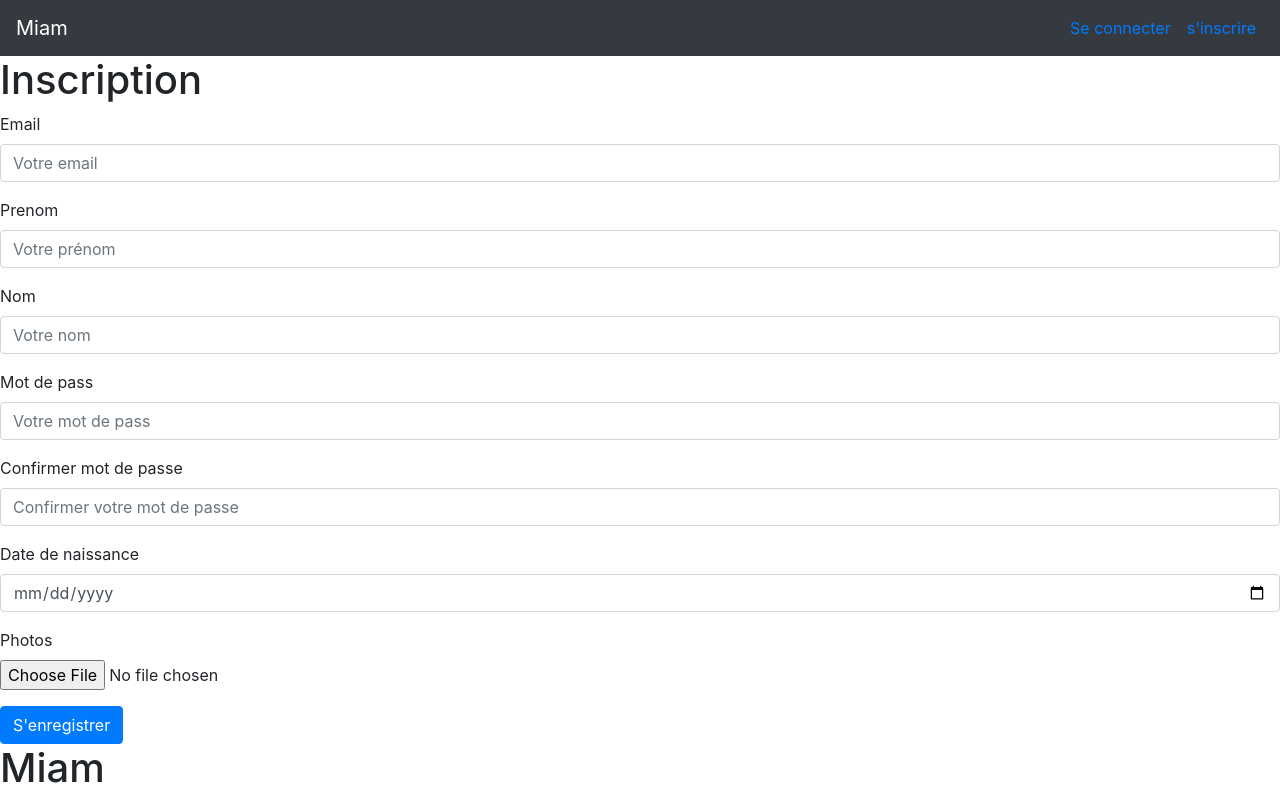
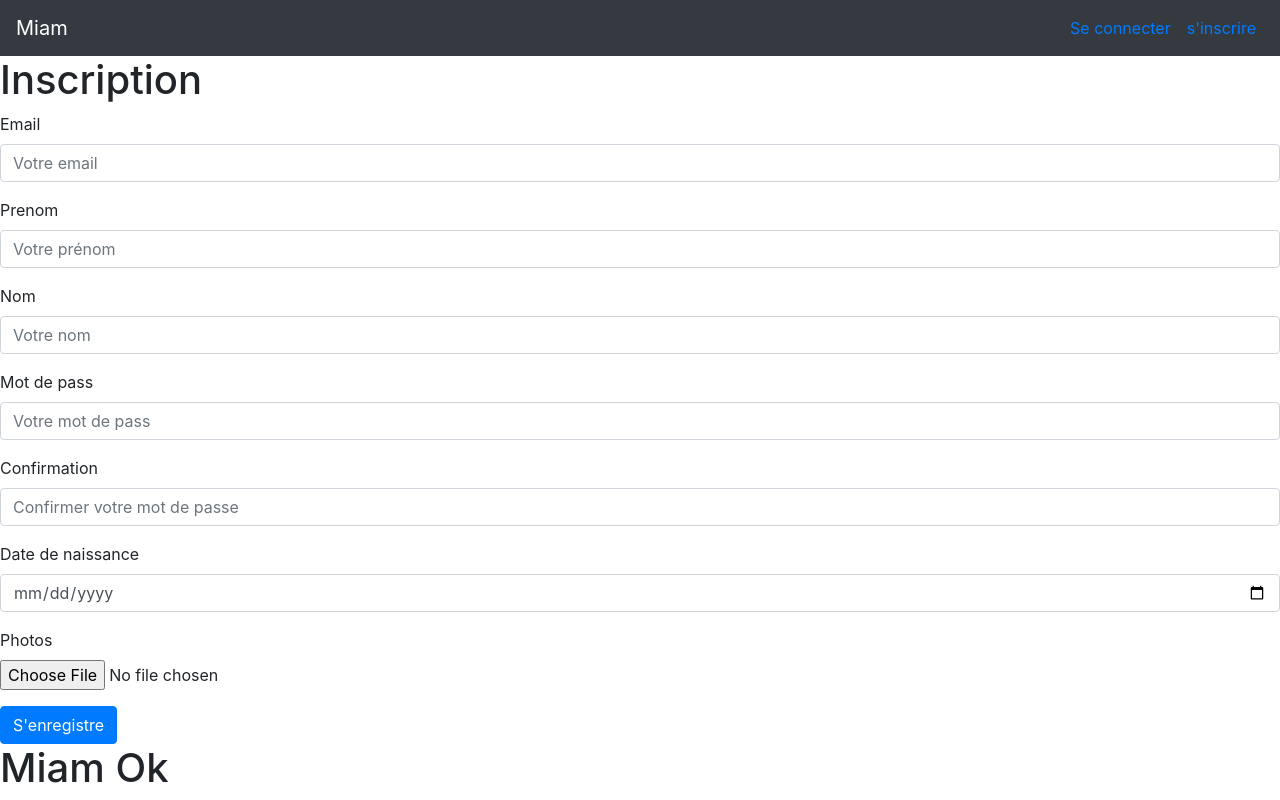
Before and after one commit to 3AC168/miam_front, a React (Create React App) app: page /register in a window 1280 px wide. Built offline with nearby package versions, Linux system fonts and the light colour scheme.

Commit message:
secondcommit

```diff
--- a/src/App.js
+++ b/src/App.js
@@ -1,5 +1,15 @@
 import React, { Component } from 'react';
 import Home from './components/Home';
+import Register from './components/Register';
+import Login from './components/Login';
+import {Navbar,Nav } from 'react-bootstrap';
+import {
+  BrowserRouter as Router,
+  Route,
+  Link,
+  Switch,
+} from 'react-router-dom'
+
 // import Utilisateur from './components/core/Utilisateur';
 // import Ingredients from './components/core/Ingredients';
 
@@ -16,17 +26,31 @@ class App extends Component {
 
   render (){
     return(
-    <div>
-      <Home />
-      <div className="container-fluid" >
-        <div className="row">
+      <Router>
+      <div>
+
+        <div>
+            <Navbar collapseOnSelect expand="lg" bg="dark" variant="dark">
+              <Navbar.Brand href="#home">Miam</Navbar.Brand>
+              <Navbar.Toggle aria-controls="responsive-navbar-nav" />
+              <Navbar.Collapse id="responsive-navbar-nav">
+                <Nav className="ml-auto">
+                  <Nav.Link><Link to="/login"> Se connecter</Link></Nav.Link>
+                  <Nav.Link><Link to="/register">s'inscrire </Link></Nav.Link>
+                </Nav>
+              </Navbar.Collapse>
+            </Navbar>
+        </div>
+            <Switch>
+              <Route path="/login" component={Login} />
+              <Route path="/register" component={Register} />
+            </Switch>
+
+          <Home />
+    </div>
+  </Router>
 
 
-          {/* <Utilisateur/>
-          <Ingredients/> */}
-        </div>
-      </div>
-    </div>
 
     );
   }
--- a/src/components/Home.js
+++ b/src/components/Home.js
@@ -1,12 +1,10 @@
 import React from 'react';
-import Navigation from './Navigation';
 // import Login from './Login';
 class Home extends React.Component{
   render(){
     return(
             <div>
-                <Navigation />
-                <h1>Miam</h1>
+                <h1>Miam Ok</h1>
                 {/* <Login />  */}
             </div>
     );
--- a/src/components/Login.js
+++ b/src/components/Login.js
@@ -1,4 +1,5 @@
 import React from 'react';
+// import {Link} from 'react-router-dom';
 import Form from 'react-bootstrap/Form';
 import Button from 'react-bootstrap/Button';
 class Login extends React.Component {
@@ -21,15 +22,18 @@ class Login extends React.Component {
     })
   }
   handleSubmit(event) {
-    // console.log(this.state.email);
+
     event.preventDefault();
+    console.log(this.state.email);
+    console.log(this.state.password);
+    // <Redirect to="/register"/>;
 
 
   }
   render() {
     return (
       <div>
-        <Form onSubmit={() => this.handleSubmit()} >
+        <Form onSubmit={this.handleSubmit} >
           <Form.Group controlId="formGroupEmail">
             <Form.Label>Email address</Form.Label>
             <Form.Control type="email" name="email" placeholder="Enter email"
@@ -38,11 +42,12 @@ class Login extends React.Component {
           <Form.Group controlId="formGroupPassword">
             <Form.Label >Password</Form.Label>
             <Form.Control type="password" name='password' placeholder="Password"
-              value={this.state.password} onChange={(event) => this.handleChange(event)} />
+              value={this.state.password} onChange={this.handleChange} />
           </Form.Group>
-          <Button variant="primary" type="submit" onSubmit={() => this.handleSubmit()}>Se connecter</Button>
+          <Button variant="primary" type="submit" onSubmit={this.handleSubmit}> Se connecter</Button>
         </Form>
       </div>
+      // <Link to="Enregistrement">Se connecter</Link>
     );
   }
 
--- a/src/components/Navigation.js
+++ b/src/components/Navigation.js
@@ -1,40 +1,40 @@
-import React from 'react';
-import Register from './Register';
-import Login from './Login';
-import {Navbar,Nav } from 'react-bootstrap';
-import {
-  BrowserRouter as Router,
-  Route,
-  Link,
-  Switch,
-} from 'react-router-dom'
+// import React from 'react';
+// import Register from './Register';
+// import Login from './Login';
+// import {Navbar,Nav } from 'react-bootstrap';
+// import {
+//   BrowserRouter as Router,
+//   Route,
+//   Link,
+//   Switch,
+// } from 'react-router-dom'
 
-class Navigation extends React.Component{
-  render(){
-    return(
-      <Router>
-          <div>
-            <div>
-                <Navbar collapseOnSelect expand="lg" bg="dark" variant="dark">
-                  <Navbar.Brand href="#home">Miam</Navbar.Brand>
-                  <Navbar.Toggle aria-controls="responsive-navbar-nav" />
-                  <Navbar.Collapse id="responsive-navbar-nav">
-                    <Nav className="ml-auto">
-                      <Nav.Link><Link to="/login"> Se connecter</Link></Nav.Link>
-                      <Nav.Link><Link to="/register">s'inscrire </Link></Nav.Link>
-                    </Nav>
-                  </Navbar.Collapse>
-                </Navbar>
-            </div>
-              <Switch>
-                <Route path="/login" component={Login} />
-                <Route path="/register" component={Register} />
-              </Switch>
-        </div>
-      </Router>
-    );
-  }
+// class Navigation extends React.Component{
+//   render(){
+//     return(
+//       <Router>
+//           <div>
+//             <div>
+//                 <Navbar collapseOnSelect expand="lg" bg="dark" variant="dark">
+//                   <Navbar.Brand href="#home">Miam</Navbar.Brand>
+//                   <Navbar.Toggle aria-controls="responsive-navbar-nav" />
+//                   <Navbar.Collapse id="responsive-navbar-nav">
+//                     <Nav className="ml-auto">
+//                       <Nav.Link><Link to="/login"> Se connecter</Link></Nav.Link>
+//                       <Nav.Link><Link to="/register">s'inscrire </Link></Nav.Link>
+//                     </Nav>
+//                   </Navbar.Collapse>
+//                 </Navbar>
+//             </div>
+//               <Switch>
+//                 <Route path="/login" component={Login} />
+//                 <Route path="/register" component={Register} />
+//               </Switch>
+//         </div>
+//       </Router>
+//     );
+//   }
 
-}
+// }
 
-export default Navigation;
+// export default Navigation;
--- a/src/components/Register.js
+++ b/src/components/Register.js
@@ -1,15 +1,17 @@
 import React from 'react';
-import {Form,Button }from 'react-bootstrap';
+import {Form,Button}from 'react-bootstrap';
+// import {useHistorR} from 'react-router-dom';
 class Register extends React.Component{
   constructor(props){
     super(props);
     this.state={
       email: '',
       password: '',
-      passwordconfirmation: '',
-      prenom:'',
-      nome:'',
-      date:'',
+      confirmation: '',
+      username:'',
+      firstName:'',
+      lastName:'',
+      dateOfBirth:'',
       errors:''
 
     }
@@ -26,7 +28,11 @@ class Register extends React.Component{
   }
   handleSubmit(event) {
     event.preventDefault();
-    console.log(this.state.email)
+    console.log(this.state.email);
+    console.log(this.state.nom);
+
+    // props.history.push('/login')
+
   }
   render(){
           return(
@@ -39,28 +45,28 @@ class Register extends React.Component{
                       </Form.Group>
                       <Form.Group controlId="formGroupPassword">
                           <Form.Label >Prenom</Form.Label>
-                          <Form.Control type="text" name='prenom' placeholder="Votre prénom"value={this.state.Prenom} onChange={this.handleChange} required  />
+                          <Form.Control type="text" name='firstName' placeholder="Votre prénom"value={this.state.firstName} onChange={this.handleChange} required  />
                       </Form.Group>
                       <Form.Group controlId="formGroupEmail">
                           <Form.Label>Nom</Form.Label>
-                          <Form.Control type="text" name='nom' placeholder="Votre nom" value={this.state.nom} onChange={this.handleChange} required/>
+                          <Form.Control type="text" name='lasName' placeholder="Votre nom" value={this.state.lastName} onChange={this.handleChange} required/>
                       </Form.Group>
                       <Form.Group controlId="formGroupPassword">
                           <Form.Label >Mot de pass</Form.Label>
                           <Form.Control type="password" name='password' placeholder="Votre mot de pass" value={this.state.password} onChange={this.handleChange} required />
                       </Form.Group>
                       <Form.Group controlId="formGroupPassword">
-                          <Form.Label>Confirmer mot de passe</Form.Label>
-                          <Form.Control type="password" name='passwordconfirmation' placeholder="Confirmer votre mot de passe" value={this.state.passwordconfirmation} onChange={this.handleChange} required/>
+                          <Form.Label>Confirmation</Form.Label>
+                          <Form.Control type="password" name='confirmation' placeholder="Confirmer votre mot de passe" value={this.state.confirmation} onChange={this.handleChange} required/>
                       </Form.Group>
                       <Form.Group controlId="formGroupPassword">
                           <Form.Label >Date de naissance</Form.Label>
-                          <Form.Control type="Date" name='date' placeholder="Date de naissance" value={this.state.date} onChange={this.handleChange} required />
+                          <Form.Control type="Date" name='dateOfBirth' placeholder="DateOfBirth" value={this.state.dateOfBirth} onChange={this.handleChange} required />
                       </Form.Group>
                       <Form.Group>
                           <Form.File id="exampleFormControlFile1" label="Photos" />
                         </Form.Group>
-                      <Button variant="primary" type="submit" >S'enregistrer</Button>
+                      <Button variant="primary" type="submit" onSubmit={this.handleSubmit} >S'enregistre</Button>
                   </Form>
                 </div>
               );
```
Also changed, not shown: src/components/Enregistrementok.js (+9 -30 lines), src/components/Navlogout.js (deleted, +0 -39 lines).
